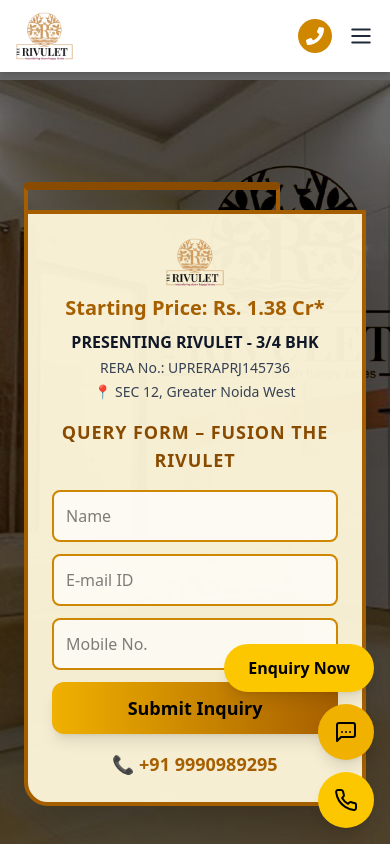
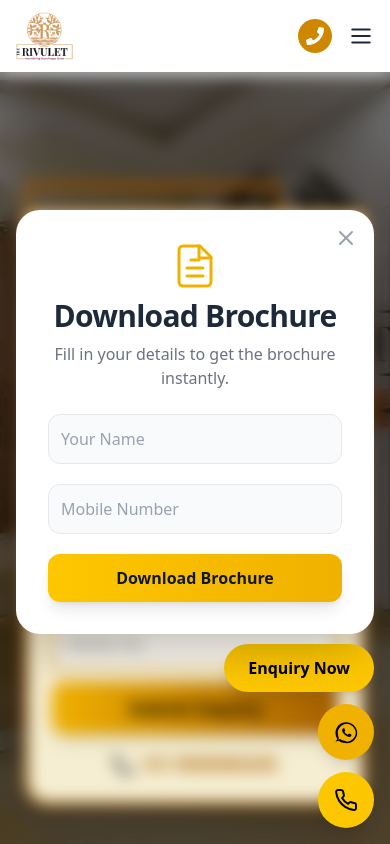
Before and after one commit to RishabhGoshwami/fusion, a React (Vite) app in the folder client/: page / in a window 390 px wide. Shown: the top 844 px of the page. Built offline with nearby package versions, Linux system fonts and the light colour scheme.

Commit message:
new commit

```diff
--- a/client/src/App.jsx
+++ b/client/src/App.jsx
@@ -13,25 +13,33 @@
 import DownloadSection from "./components/DownloadSection";
 import LocationSection from "./components/LocationSection";
 import FloorPlanSection from "./components/FloorPlanSection";
+import AutoPopupForm from "./components/AutoPopupForm"; // ✅ import autopopup
+
 const HomePage = () => (
   <>
     <Navbar />
     <HeroBanner />
     <div id="Pricing-plan">
-       <DownloadSection />
+      <DownloadSection />
     </div>
 
     <AboutSection />
     <div id="amenities">
-       <AmenitiesSection />
+      <AmenitiesSection />
     </div>
-    <HighlightSection/>
-   <div id="floor-plan">
-    <FloorPlanSection/>
-   </div>
+    <HighlightSection />
+    <div id="floor-plan">
+      <FloorPlanSection />
+    </div>
     <GallerySection />
-    <LocationSection/>
+    <LocationSection />
+
+    {/* Floating CTA Buttons */}
     <FloatingButtons />
+
+    {/* Auto Popup Form */}
+    <AutoPopupForm /> {/* ✅ This will open automatically on every page load */}
+
     <Footer />
   </>
 );
--- a/client/src/components/AutoPopupForm.jsx
+++ b/client/src/components/AutoPopupForm.jsx
@@ -1,115 +1,169 @@
-import React, { useState, useEffect } from "react";
-import { useNavigate } from "react-router-dom";
+import React, { useEffect, useState } from "react";
 
 const AutoPopupForm = () => {
   const [isOpen, setIsOpen] = useState(false);
-  const [formData, setFormData] = useState({ name: "", number: "" });
+  const [formData, setFormData] = useState({ name: "", mobile: "" });
   const [loading, setLoading] = useState(false);
+  const [message, setMessage] = useState({ text: "", type: "" });
+  const [messageVisible, setMessageVisible] = useState(false);
 
-  const navigate = useNavigate();
-
-  // Auto open after 5 sec
+  // Show the popup after a 1-second delay
   useEffect(() => {
-    const timer = setTimeout(() => setIsOpen(true), 5000);
+    const timer = setTimeout(() => setIsOpen(true), 1000);
     return () => clearTimeout(timer);
   }, []);
 
-  const closePopup = () => setIsOpen(false);
+  // Handle input changes
+  const handleChange = (e) => {
+    setFormData({ ...formData, [e.target.name]: e.target.value });
+  };
 
-  const handleChange = (e) => {
-    setFormData((prev) => ({
-      ...prev,
-      [e.target.name]: e.target.value,
-    }));
+  // Show a custom message box instead of an alert
+  const showMessage = (text, type) => {
+    setMessage({ text, type });
+    setMessageVisible(true);
+    setTimeout(() => setMessageVisible(false), 5000);
   };
 
   const handleSubmit = async (e) => {
     e.preventDefault();
+
+    const mobilePattern = /^[6-9]\d{9}$/;
+    if (!mobilePattern.test(formData.mobile)) {
+      showMessage("Please enter a valid 10-digit mobile number starting with 6-9.", "error");
+      return;
+    }
+
     setLoading(true);
 
-    const data = new FormData();
-    data.append("access_key", "d5f504e4-3e5a-4dda-8255-62123d25fe81"); // 🔑 Web3Forms API Key
-    data.append("name", formData.name);
-    data.append("number", formData.number);
+    const data = {
+      access_key: "d5f504e4-3e5a-4dda-8255-62123d25fe81",
+      name: formData.name,
+      mobile: formData.mobile,
+    };
 
     try {
-      const res = await fetch("https://api.web3forms.com/submit", {
+      const response = await fetch("https://api.web3forms.com/submit", {
         method: "POST",
-        body: data,
+        headers: { "Content-Type": "application/json" },
+        body: JSON.stringify(data),
       });
 
-      const result = await res.json();
+      const result = await response.json();
       if (result.success) {
-        setFormData({ name: "", number: "" });
-        setIsOpen(false); // ✅ band kar de
-        navigate("/thank-you"); // ✅ redirect
+        showMessage(`Thank you ${formData.name}! Your brochure will download shortly.`, "success");
+        // NOTE: The original code attempted to download a local PDF file.
+        // For this self-contained example, we will just show the success message.
+        // In a real application, you would handle the brochure download here.
+        setIsOpen(false);
       } else {
-        alert("❌ Error: " + result.message);
+        showMessage("Something went wrong. Please try again.", "error");
       }
-    } catch (err) {
-      alert("⚠️ Something went wrong!");
+    } catch (error) {
+      console.error(error);
+      showMessage("Failed to submit. Please try again later.", "error");
+    } finally {
+      setLoading(false);
     }
-
-    setLoading(false);
   };
 
   if (!isOpen) return null;
 
   return (
+    <>
+      <style>{`
+        @keyframes fadeIn {
+          from { opacity: 0; transform: translateY(-20px) scale(0.95); }
+          to { opacity: 1; transform: translateY(0) scale(1); }
+        }
+        .animate-fade-in-up {
+          animation: fadeIn 0.5s ease-out forwards;
+        }
+      `}</style>
+
+      {/* Backdrop */}
       <div
-      className="fixed inset-0 flex items-center justify-center z-[100] bg-gray-900/75"
-      aria-modal="true"
-      role="dialog"
+        className="fixed inset-0 bg-gray/49 bg-opacity-70 backdrop-blur-sm z-40"
+        onClick={() => setIsOpen(false)}
+      ></div>
+
+      {/* Popup Form Container */}
+      <div className="fixed inset-0 flex items-center justify-center z-50 px-4">
+        <div className="bg-white rounded-3xl shadow-2xl p-8 max-w-sm w-full animate-fade-in-up relative overflow-hidden transition-all duration-300">
+
+          {/* Close Button */}
+          <button
+            className="absolute top-4 right-4 text-gray-400 hover:text-gray-800 transition-colors"
+            onClick={() => setIsOpen(false)}
           >
-      <div className="bg-white p-8 sm:p-10 rounded-2xl w-11/12 max-w-lg relative shadow-2xl">
-        {/* Close button */}
-        <button
-          onClick={closePopup}
-          className="absolute top-4 right-4 text-gray-500 hover:text-red-600 text-3xl font-bold"
-          aria-label="Close form"
-        >
-          &times;
+            <svg xmlns="http://www.w3.org/2000/svg" width="24" height="24" viewBox="0 0 24 24" fill="none" stroke="currentColor" strokeWidth="2" strokeLinecap="round" strokeLinejoin="round" className="lucide lucide-x"><path d="M18 6 6 18"/><path d="m6 6 12 12"/></svg>
           </button>
 
-        <h2 className="text-2xl font-bold text-gray-800 mb-2 text-center">
-          Nirala World Gateway
+          {/* Header */}
+          <div className="text-center mb-6">
+            <svg xmlns="http://www.w3.org/2000/svg" width="48" height="48" viewBox="0 0 24 24" fill="none" stroke="currentColor" strokeWidth="1.5" strokeLinecap="round" strokeLinejoin="round" className="mx-auto mb-2 text-yellow-500"><path d="M14.5 2H6a2 2 0 0 0-2 2v16a2 2 0 0 0 2 2h12a2 2 0 0 0 2-2V7.5L14.5 2z"/><polyline points="14 2 14 8 20 8"/><line x1="8" x2="16" y1="13" y2="13"/><line x1="8" x2="16" y1="17" y2="17"/><line x1="10" x2="14" y1="9" y2="9"/></svg>
+            <h2 className="text-3xl font-extrabold text-gray-800 tracking-tight">
+              Download Brochure
             </h2>
-        <p className="text-gray-600 mb-6 text-center text-sm sm:text-base">
-          Contact us to find your dream home.
+            <p className="text-gray-500 mt-2">
+              Fill in your details to get the brochure instantly.
             </p>
+          </div>
 
           {/* Form */}
-        <form onSubmit={handleSubmit} className="space-y-4">
+          <form onSubmit={handleSubmit} className="space-y-5">
             <input
-            id="name"
               type="text"
               name="name"
               value={formData.name}
               onChange={handleChange}
               placeholder="Your Name"
               required
-            className="w-full border border-gray-300 px-4 py-3 rounded-lg focus:outline-none focus:ring-2 focus:ring-green-500"
+              className="w-full border border-gray-200 rounded-xl p-3 bg-gray-50 text-gray-700 placeholder-gray-400 focus:outline-none focus:ring-2 focus:ring-yellow-400 transition duration-300"
             />
             <input
-            id="number"
               type="tel"
-            name="number"
-            value={formData.number}
+              name="mobile"
+              value={formData.mobile}
               onChange={handleChange}
-            placeholder="Your Number"
+              placeholder="Mobile Number"
               required
-            className="w-full border border-gray-300 px-4 py-3 rounded-lg focus:outline-none focus:ring-2 focus:ring-green-500"
+              title="Enter a valid 10-digit mobile number starting with 6-9"
+              className="w-full border border-gray-200 rounded-xl p-3 bg-gray-50 text-gray-700 placeholder-gray-400 focus:outline-none focus:ring-2 focus:ring-yellow-400 transition duration-300"
             />
             <button
               type="submit"
               disabled={loading}
-            className="w-full bg-green-600 text-white py-3 rounded-lg hover:bg-green-700 transition"
+              className="w-full bg-gradient-to-r from-yellow-400 to-yellow-500 text-gray-900 font-bold py-3 rounded-xl shadow-lg transition transform hover:scale-105 hover:shadow-xl disabled:opacity-50 disabled:cursor-not-allowed flex items-center justify-center space-x-2"
             >
-            {loading ? "Sending..." : "Submit"}
+              {loading ? (
+                <>
+                  <svg className="animate-spin h-5 w-5 text-gray-900" xmlns="http://www.w3.org/2000/svg" fill="none" viewBox="0 0 24 24"><circle className="opacity-25" cx="12" cy="12" r="10" stroke="currentColor" strokeWidth="4"></circle><path className="opacity-75" fill="currentColor" d="M4 12a8 8 0 018-8V0C5.373 0 0 5.373 0 12h4zm2 5.291A7.962 7.962 0 014 12H0c0 3.042 1.135 5.824 3 7.96l2-2.67z"></path></svg>
+                  <span>Submitting...</span>
+                </>
+              ) : (
+                <span>Download Brochure</span>
+              )}
             </button>
           </form>
+
+          {/* Custom Message Box */}
+          <div
+            className={`absolute bottom-4 left-1/2 -translate-x-1/2 w-11/12 rounded-xl p-4 shadow-xl text-center text-sm font-semibold transition-all duration-300 transform ${
+              messageVisible
+                ? "translate-y-0 opacity-100"
+                : "translate-y-4 opacity-0 pointer-events-none"
+            } ${
+              message.type === "success"
+                ? "bg-green-500 text-white"
+                : "bg-red-500 text-white"
+            }`}
+          >
+            {message.text}
           </div>
         </div>
+      </div>
+    </>
   );
 };
 
--- a/client/src/components/FloatingButtons.jsx
+++ b/client/src/components/FloatingButtons.jsx
@@ -2,24 +2,19 @@
 import PopupForm from "./PopupForm";
 
 // WhatsApp Icon
+// WhatsApp Icon (Official)
 const WhatsappIcon = () => (
   <svg
     xmlns="http://www.w3.org/2000/svg"
-    viewBox="0 0 24 24"
-    fill="none"
-    stroke="currentColor"
-    strokeWidth="2"
-    strokeLinecap="round"
-    strokeLinejoin="round"
+    viewBox="0 0 32 32"
+    fill="currentColor"
     className="h-6 w-6"
     aria-hidden="true"
   >
-    <path d="M21 15a2 2 0 0 1-2 2H7l-4 4V5a2 2 0 0 1 2-2h14a2 2 0 0 1 2 2z"></path>
-    <line x1="12" y1="12" x2="12" y2="12"></line>
-    <line x1="8" y1="12" x2="8" y2="12"></line>
-    <line x1="16" y1="12" x2="16" y2="12"></line>
+    <path d="M16 3C8.28 3 2 9.28 2 17c0 3.02.88 5.84 2.41 8.21L2 29l3.97-1.26C10.07 30.14 13.92 31 17 31c7.72 0 14-6.28 14-14S23.72 3 16 3zm0 25c-2.72 0-5.28-.81-7.43-2.19l-.53-.33-2.35.74.79-2.28-.35-.54C5.77 21.3 5 19.22 5 17 5 10.92 10.92 5 17 5s12 5.92 12 12-5.92 12-12 12zm6.44-8.94c-.3-.15-1.77-.87-2.05-.97-.28-.1-.48-.15-.68.15s-.78.97-.96 1.17c-.18.2-.35.22-.65.07-.3-.15-1.26-.46-2.4-1.48-.89-.79-1.49-1.77-1.66-2.07-.17-.3-.02-.46.13-.61.14-.14.3-.35.45-.52.15-.18.2-.3.3-.5.1-.2.05-.37-.03-.52-.08-.15-.68-1.63-.93-2.23-.24-.58-.48-.5-.66-.51-.17-.01-.37-.01-.57-.01s-.52.07-.8.37c-.28.3-1.07 1.04-1.07 2.55 0 1.5 1.1 2.95 1.25 3.16.15.2 2.16 3.3 5.23 4.63.73.31 1.3.5 1.74.64.73.22 1.4.19 1.93.12.59-.08 1.77-.72 2.02-1.42.25-.7.25-1.3.18-1.42-.07-.12-.27-.2-.57-.35z"/>
   </svg>
 );
+
 
 // Phone Icon
 const PhoneIcon = () => (
```
Lines whose indentation alone changed are shown as unchanged.
